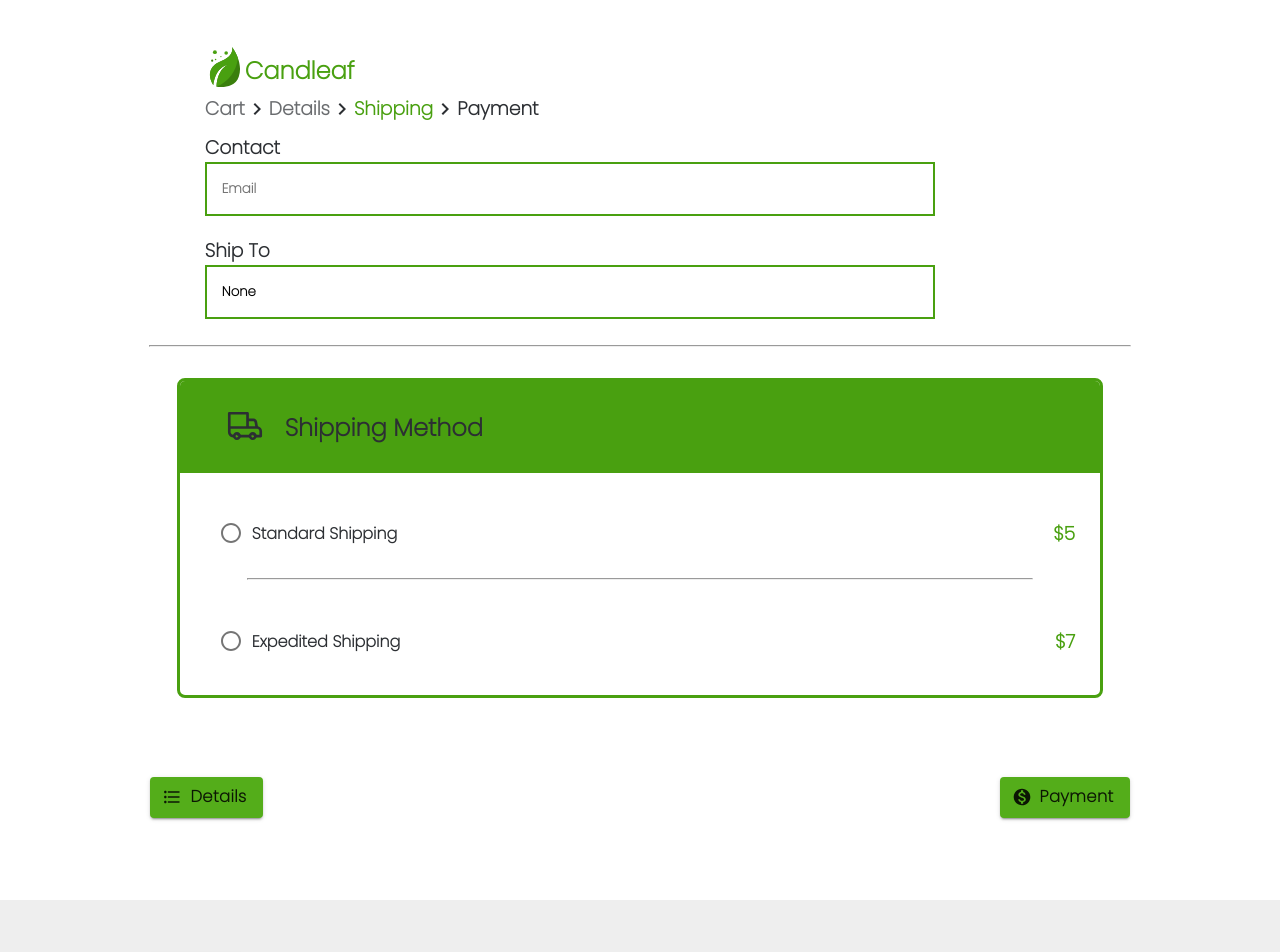
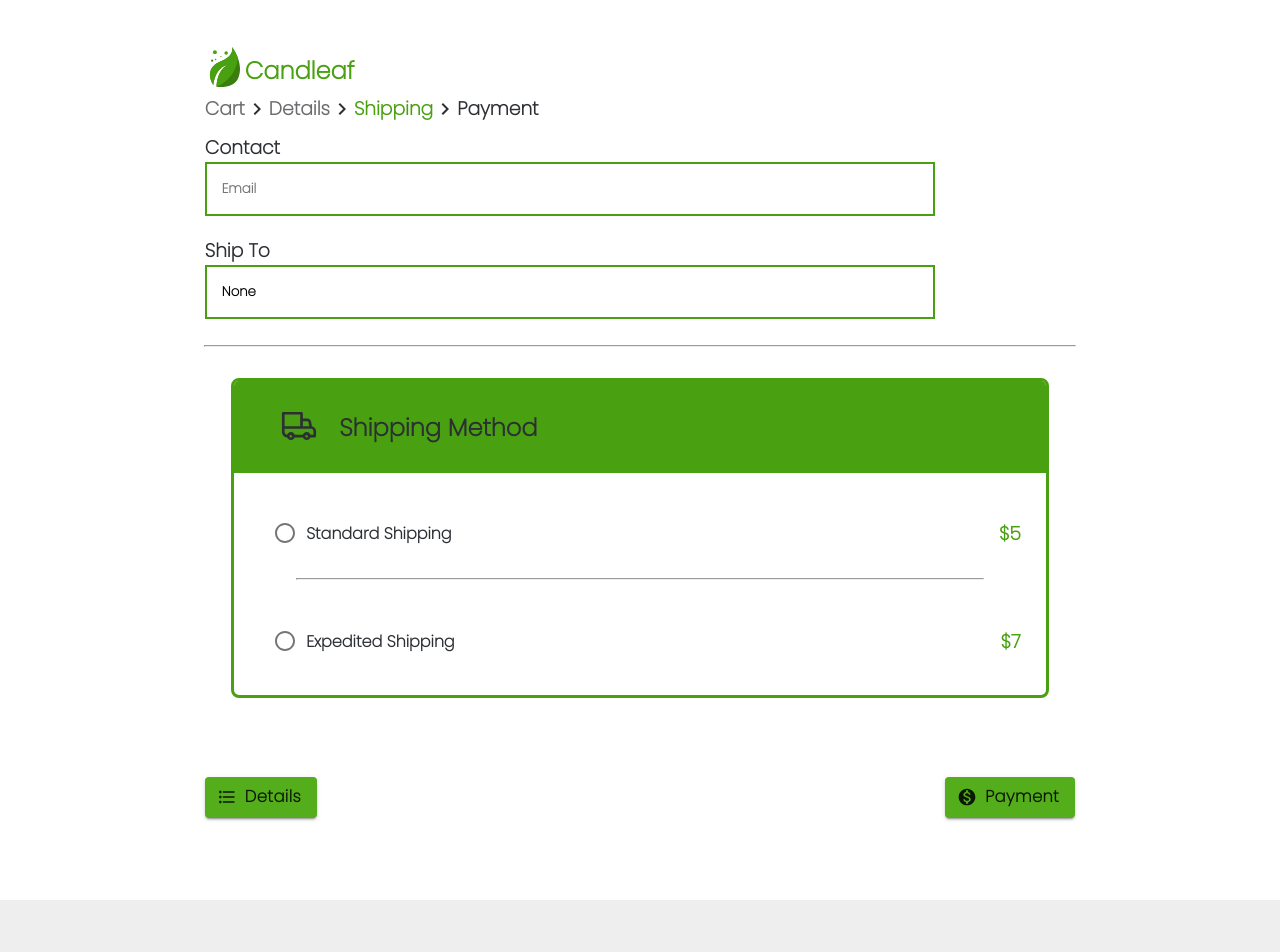
Before and after one commit to jordanlaclair/Candleaf-MERN, a React (Create React App) app in the folder client/: page /checkout/shipping in a window 1280 px wide. Shown: the top 952 px of the page. Built offline with nearby package versions, Linux system fonts and the light colour scheme.

Commit message:
shipping view component css

```diff
--- a/client/src/components/Shipping.tsx
+++ b/client/src/components/Shipping.tsx
@@ -390,20 +390,27 @@ const Shipping: FC = () => {
 export default withRouter(Shipping);
 
 const ShippingWrapper = styled(CheckoutWrapper)`
-	padding: 0;
-	@media ${devices.mobileXL} {
+	display: flex;
+	height: 100%;
+	justify-content: center;
+	align-items: flex-start;
+	@media ${devices.laptopM} {
+		flex-direction: column;
+		height: unset;
+		align-items: center;
+	}
+	@media ${devices.tablet} {
 		font-size: 13px;
 	}
 `;
 
 const ShippingSecondHalf = styled.div`
-	padding: 0;
 	background: ${(props) => props.theme.colors.secondary};
 	display: flex;
 	height: 100%;
 	flex-direction: column;
+	padding: 2rem 0;
 	justify-content: center;
-	padding: 2rem 0;
 	align-items: center;
 	align-self: center;
 	flex: 2;
@@ -432,6 +439,7 @@ const InputFieldWrapper = styled.div`
 `;
 
 const HorizontalLineShipping = styled(HorizontalLine)`
+	width: 80%;
 	margin: 1rem 0;
 `;
 
@@ -455,7 +463,7 @@ const OptionWrapper = styled.div`
 `;
 export const ButtonWrapper = styled.div`
 	display: flex;
-	width: 90%;
+	width: 80%;
 	margin-top: 2rem;
 	padding: 2rem 0;
 	justify-content: space-between;
@@ -472,7 +480,7 @@ interface UserShippingInfoProps {
 }
 
 const UserInfoWrapperShipping = styled(UserInfoWrapper)<UserShippingInfoProps>`
-	width: 80%;
+	width: 70%;
 	animation: ${(props) =>
 		props.shaking
 			? `shake 0.82s cubic-bezier(0.36, 0.07, 0.19, 0.97) both`
```
